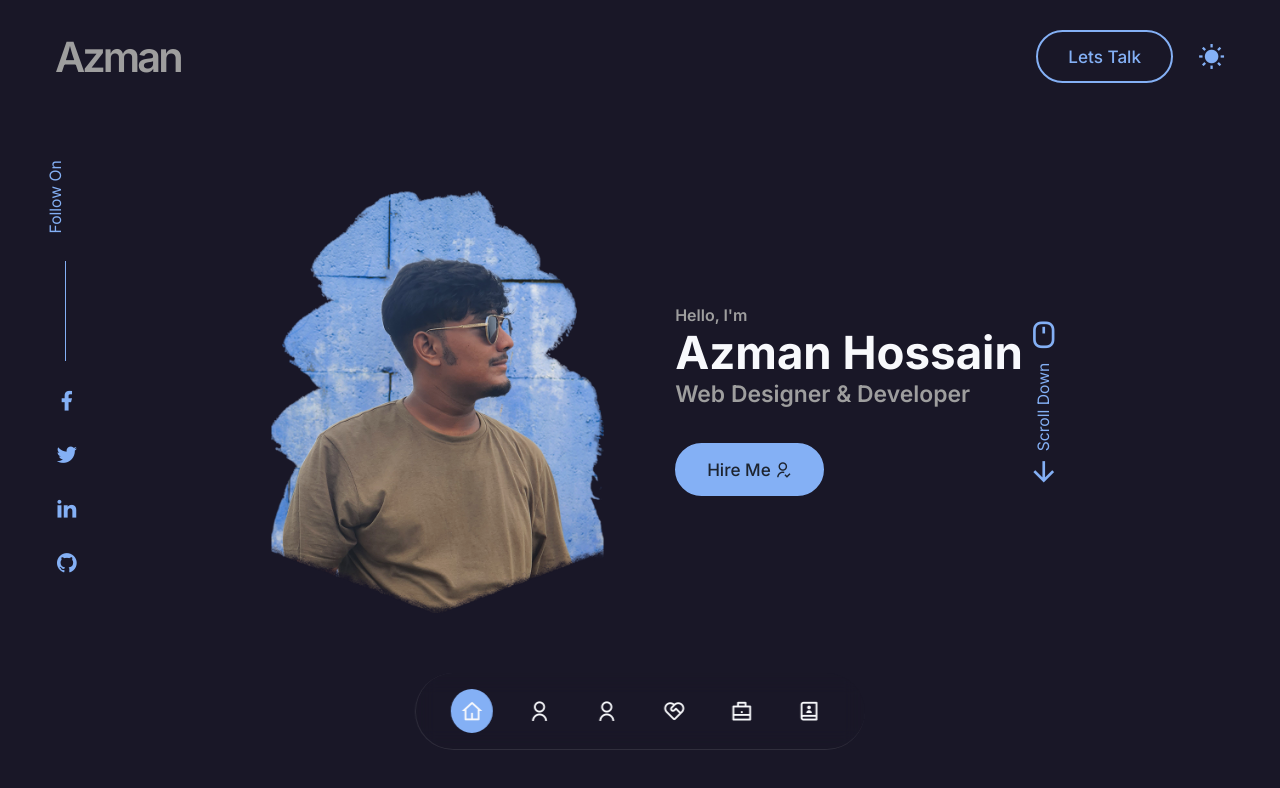
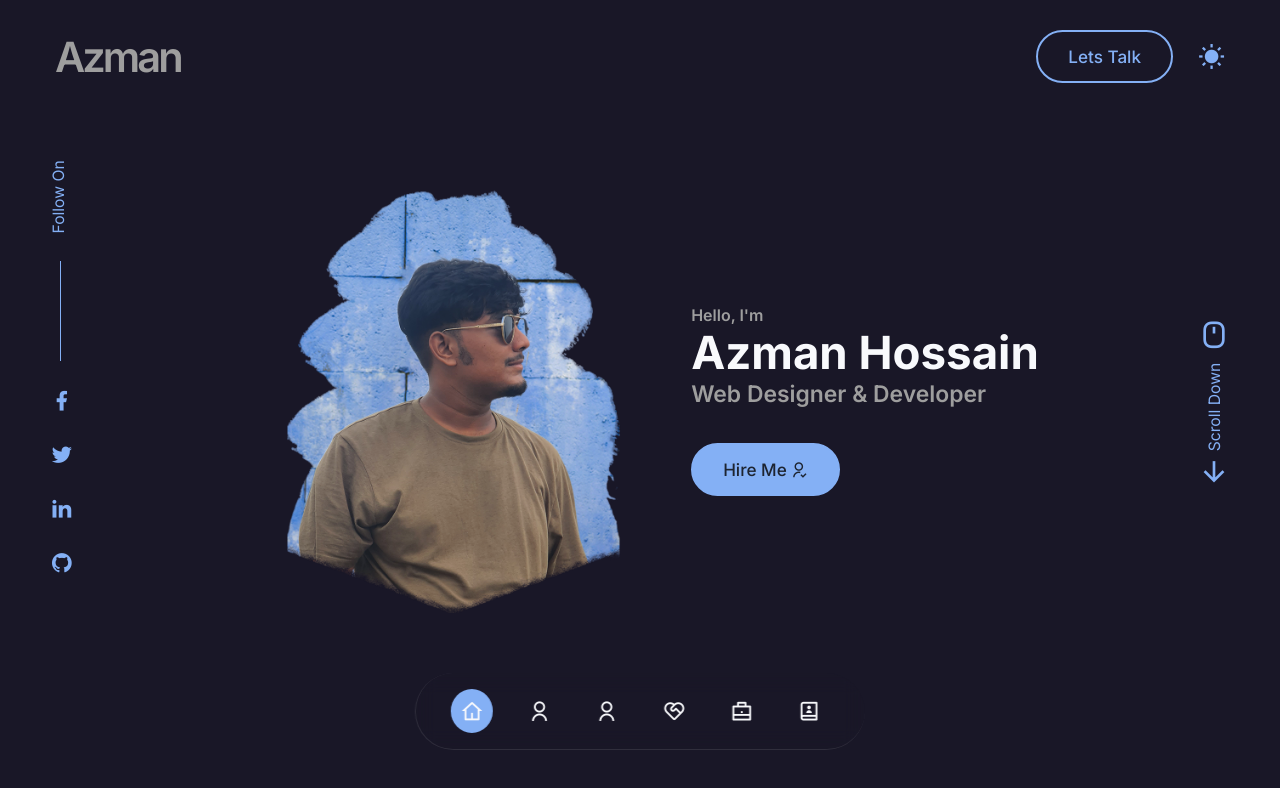
Before and after one commit to 77oaking/portfolio, a plain HTML site: page index.html in a window 1280 px wide. Drawn offline with nearby package versions, Linux system fonts and the light colour scheme.

Commit message:
Update style.css

```diff
--- a/assets/css/style.css
+++ b/assets/css/style.css
@@ -391,11 +391,12 @@ body {
 
 .home-container{
     height: 100vh;
-
+    margin: 0;
+    max-width: 100%;
 }
 .home-container .sue-wrapper{
     display: flex;
-    justify-content: center;
+    justify-content: space-evenly;
     align-items: center;
 }
 .avatar-container{
@@ -420,12 +421,12 @@ body {
 
 .home-social{
     position:absolute;
-    left: 0;
+    left: 50px;
 
 }
 .home-social span{
     position: absolute;
-    left: 0;
+    left: 8px;
     color: var(--color-01);
     font-size: var(--tiny-font-size);
     white-space: nowrap;
@@ -492,8 +493,8 @@ body {
 
 }
 .home-scroll-btn{
-    position:relative;
-    right: -5px;
+    position:absolute;
+    right: 50px;
     color: var(--color-01);
     display: grid;
     justify-items: center;
```
